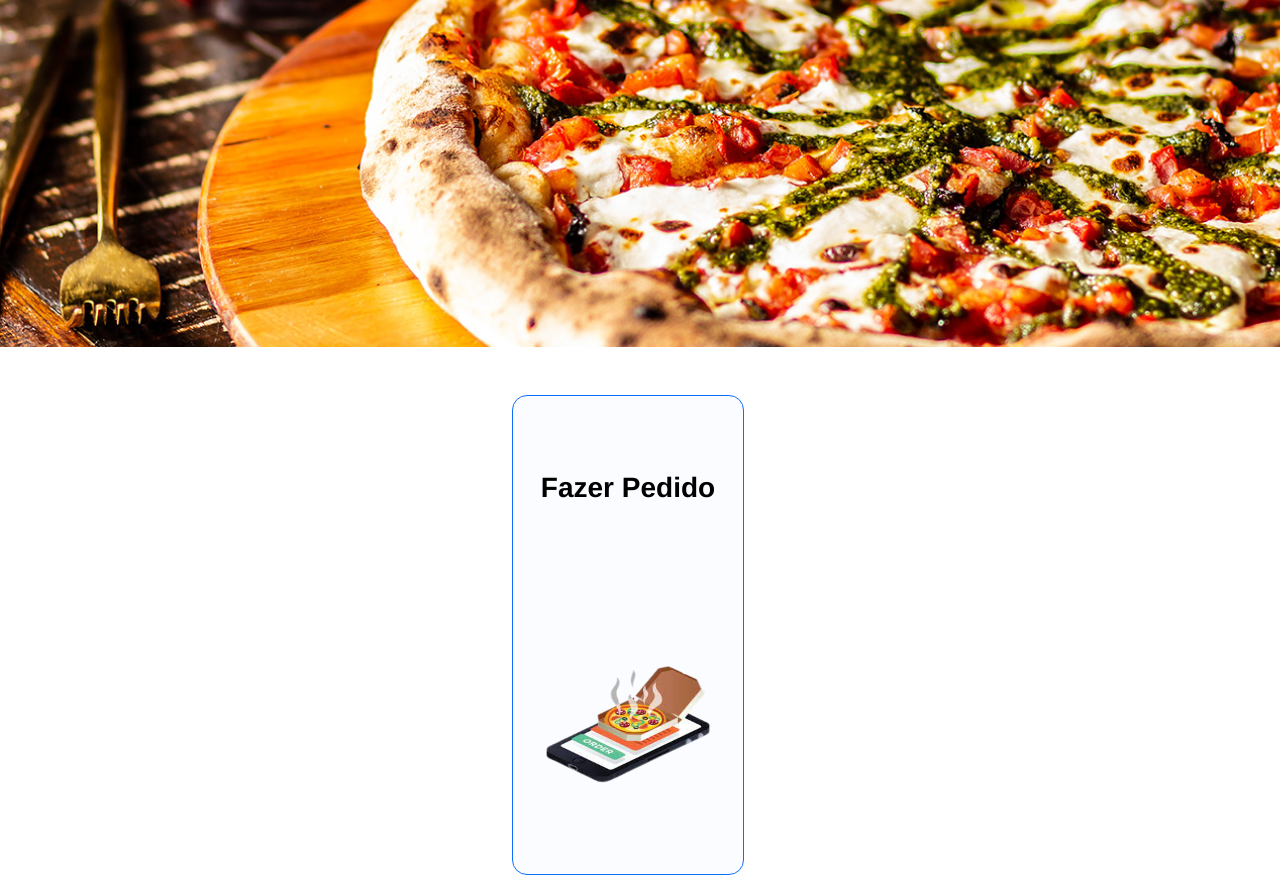
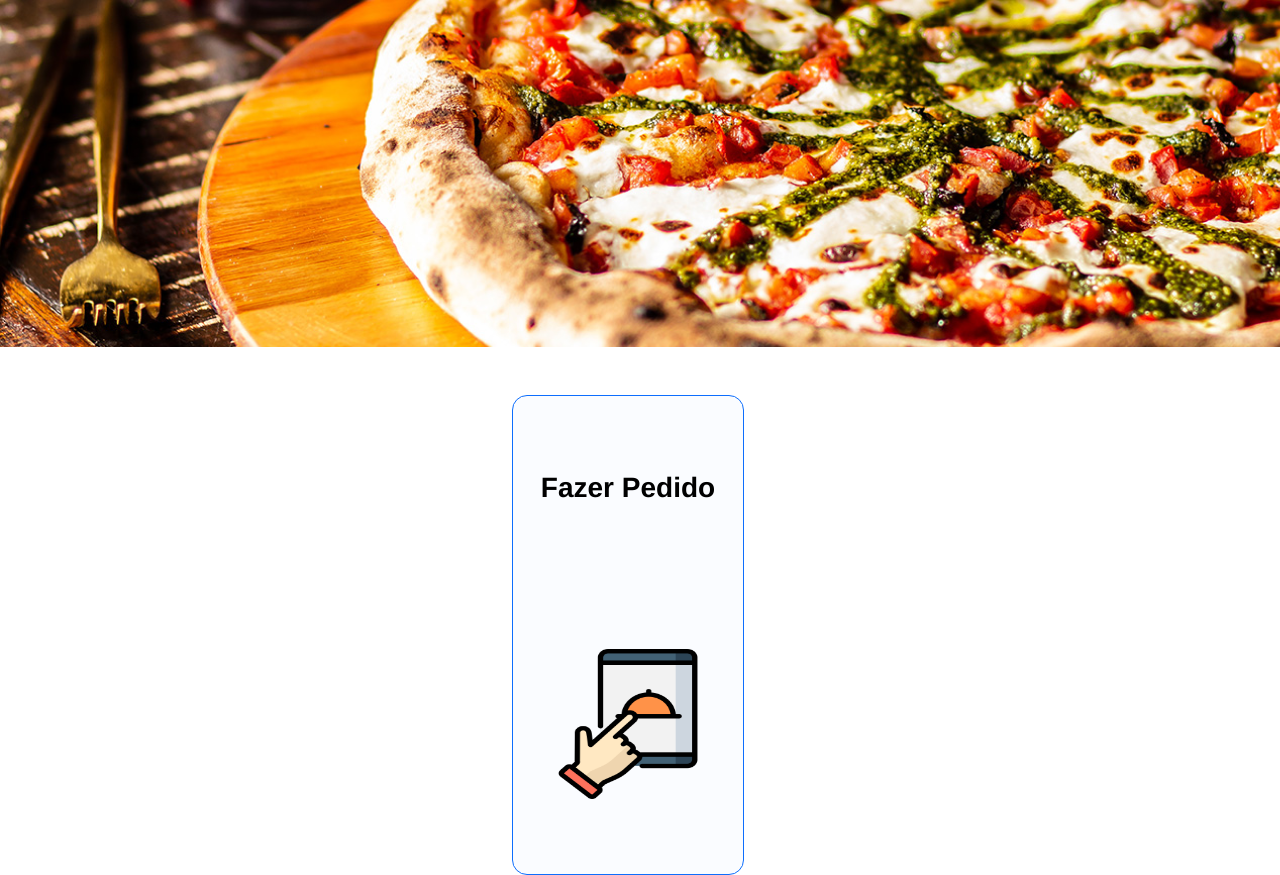
Before and after one commit to RafaelCherman/pizzaria_client, an Angular app: page /menu in a window 1280 px wide. Shown: the top 875 px of the page. Built offline with nearby package versions, Linux system fonts and the light colour scheme.

Commit message:
inserido a imagem do pedido

```diff
--- a/src/app/components/pedido/escolhapedido/menupedido/menupedido.component.html
+++ b/src/app/components/pedido/escolhapedido/menupedido/menupedido.component.html
@@ -8,7 +8,7 @@
         <div class="row text-center mt-5">
             <button type="button" class="btn btn-primary custom-btn d-flex row align-items-center" (click)="abrir(modal1)">
                 <h3>Fazer Pedido</h3>
-                <img src="../../../..//../assets/pedido5.png" height="150" >
+                <img src="../../../..//../assets/pedido4.png" height="150" >
             </button>
 
         </div>
```
Also changed, not shown: src/assets/pedido4.png (added).
